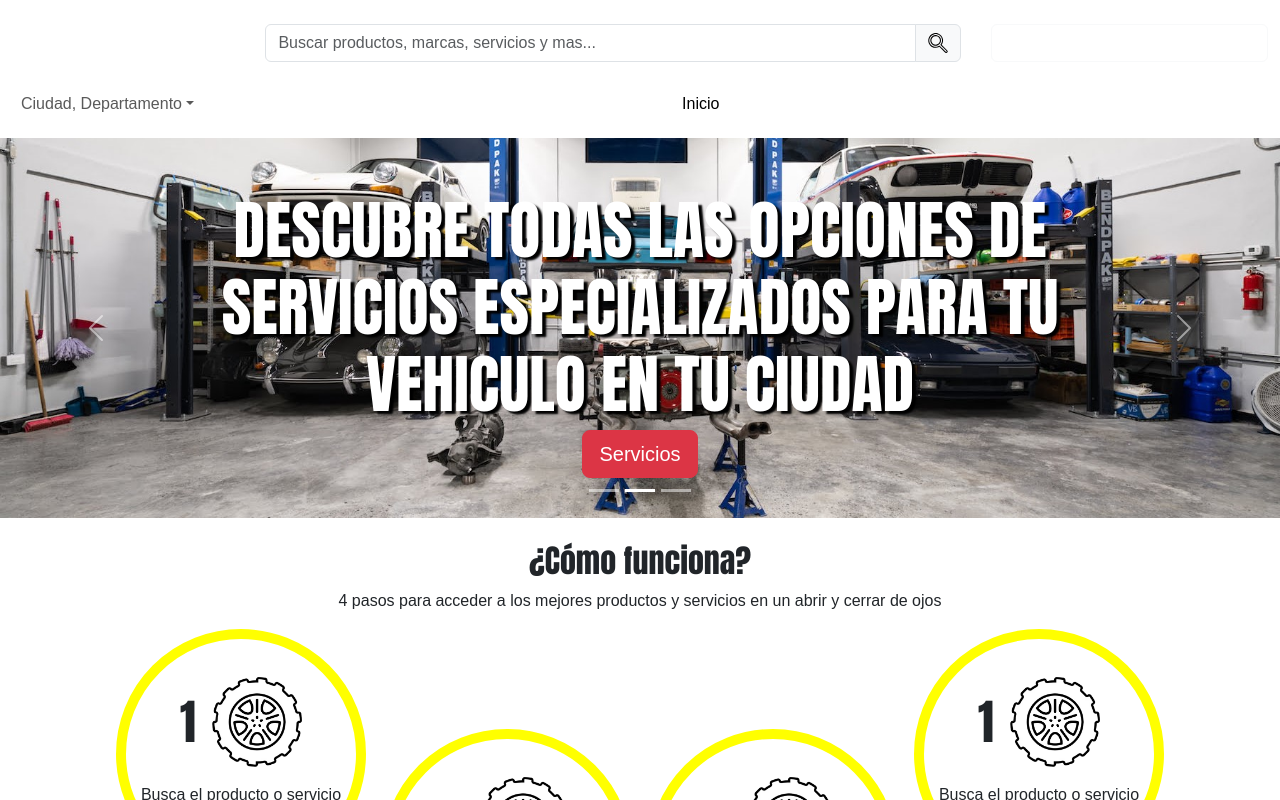
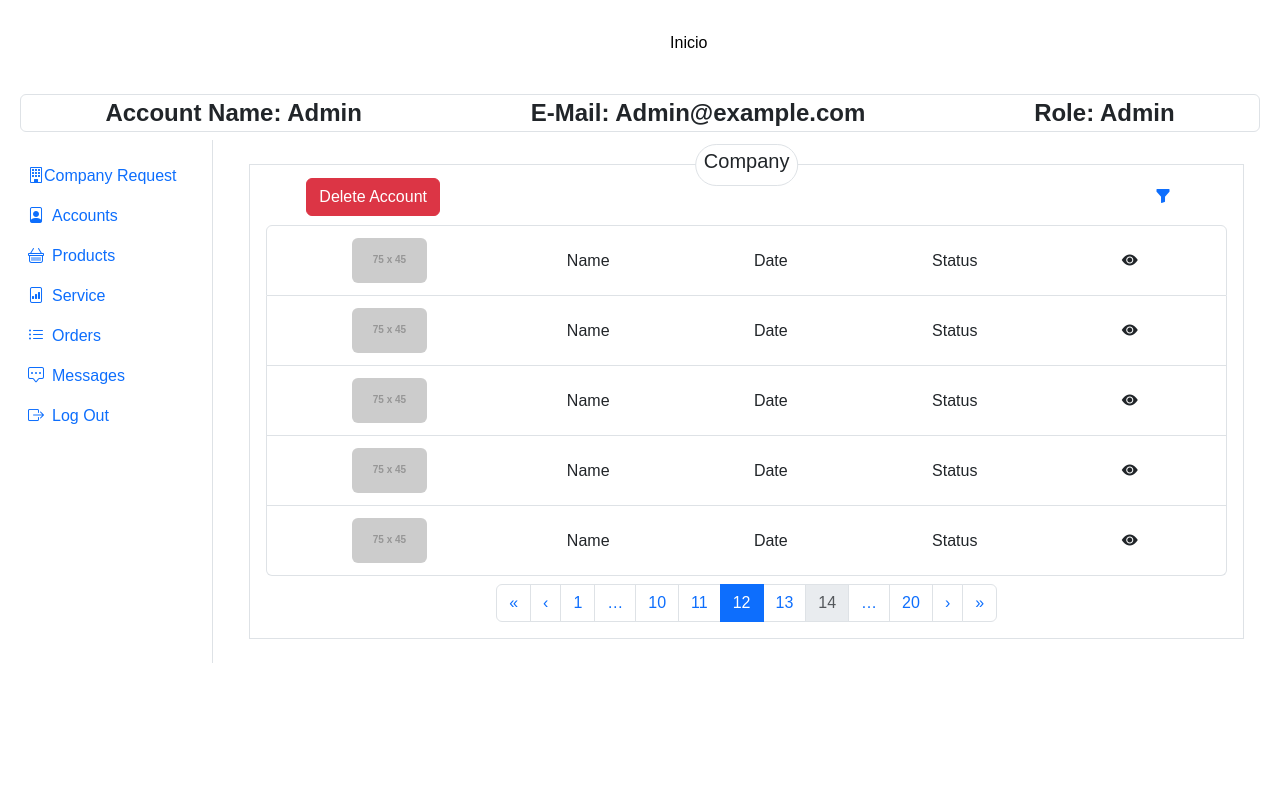
Before and after one commit to ManuelOrtegaR/the-garage, a React (Vite) app in the folder the-garage/: page /home in a window 1280 px wide. Shown: the top 800 px of the page. Built offline with nearby package versions, Linux system fonts and the light colour scheme.

Commit message:
Profile Admin

```diff
--- a/the-garage/src/main.jsx
+++ b/the-garage/src/main.jsx
@@ -7,12 +7,13 @@ import TheGarageApp from './TheGarageApp.jsx';
 import './theme/index.css';
 import './theme/custom.scss';
 import 'bootstrap-icons/font/bootstrap-icons.css';
+import { ClientProfile, Config } from './thegarage/pages';
 
 ReactDOM.createRoot(document.getElementById('root')).render(
   <React.StrictMode>
     <BrowserRouter>
       <ThemeProvider theme={theme}>
-        <TheGarageApp />
+        {Config ? <ClientProfile /> : <TheGarageApp />}
       </ThemeProvider>
     </BrowserRouter>
   </React.StrictMode>,
--- /dev/null
+++ b/the-garage/src/thegarage/components/profiles/CompanyAccount.jsx
@@ -0,0 +1,113 @@
+import Nav from 'react-bootstrap/Nav';
+import Pagination from 'react-bootstrap/Pagination';
+import ListGroup from 'react-bootstrap/ListGroup';
+
+export const CompanyAccount = () => {
+  return (
+    <div className=" position-relative border text-center m-4">
+      <div className="bg-body z-3 py-1 px-2 position-absolute translate-middle mt-0 start-50 text-center border rounded-pill">
+        <h5>Company</h5>
+      </div>
+
+      <div className="mt-1 mb-2 mx-3 d-flex flex-column align-items-center">
+        <div className="d-flex justify-content-between align-items-center col-11 m-2">
+          <button type="button" className="btn btn-danger">
+            Delete Account
+          </button>
+          <nav>
+            <Nav defaultActiveKey="/home" className="flex-column">
+              <Nav.Link href="/home">
+                <i className="bi bi-funnel-fill"></i>
+              </Nav.Link>
+            </Nav>
+          </nav>
+        </div>
+
+        <ListGroup as="ul" className="w-100">
+          <ListGroup.Item
+            as="li"
+            className="d-flex justify-content-around align-items-center m-0 position-relative"
+          >
+            <img src="https://placehold.co/75x45" className="rounded m-1" />
+            <span className="p-2 lh-1 text-start">Name</span>
+            <span className="p-2">Date</span>
+            <span className="p-2">Status</span>
+            <Nav.Link href="/home" className="p-2">
+              <i className="bi bi-eye-fill"></i>
+            </Nav.Link>
+          </ListGroup.Item>
+
+          <ListGroup.Item
+            as="li"
+            className="d-flex justify-content-around align-items-center m-0 position-relative"
+          >
+            <img src="https://placehold.co/75x45" className="rounded m-1" />
+            <span className="p-2 lh-1 text-start">Name</span>
+            <span className="p-2">Date</span>
+            <span className="p-2">Status</span>
+            <Nav.Link href="/home" className="p-2">
+              <i className="bi bi-eye-fill"></i>
+            </Nav.Link>
+          </ListGroup.Item>
+
+          <ListGroup.Item
+            as="li"
+            className="d-flex justify-content-around align-items-center m-0 position-relative"
+          >
+            <img src="https://placehold.co/75x45" className="rounded m-1" />
+            <span className="p-2 lh-1 text-start">Name</span>
+            <span className="p-2">Date</span>
+            <span className="p-2">Status</span>
+            <Nav.Link href="/home" className="p-2">
+              <i className="bi bi-eye-fill"></i>
+            </Nav.Link>
+          </ListGroup.Item>
+
+          <ListGroup.Item
+            as="li"
+            className="d-flex justify-content-around align-items-center m-0 position-relative"
+          >
+            <img src="https://placehold.co/75x45" className="rounded m-1" />
+            <span className="p-2 lh-1 text-start">Name</span>
+            <span className="p-2">Date</span>
+            <span className="p-2">Status</span>
+            <Nav.Link href="/home" className="p-2">
+              <i className="bi bi-eye-fill"></i>
+            </Nav.Link>
+          </ListGroup.Item>
+
+          <ListGroup.Item
+            as="li"
+            className="d-flex justify-content-around align-items-center m-0 position-relative"
+          >
+            <img src="https://placehold.co/75x45" className="rounded m-1" />
+            <span className="p-2 lh-1 text-start">Name</span>
+            <span className="p-2">Date</span>
+            <span className="p-2">Status</span>
+            <Nav.Link href="/home" className="p-2">
+              <i className="bi bi-eye-fill"></i>
+            </Nav.Link>
+          </ListGroup.Item>
+        </ListGroup>
+
+        <Pagination className="m-2">
+          <Pagination.First />
+          <Pagination.Prev />
+          <Pagination.Item>{1}</Pagination.Item>
+          <Pagination.Ellipsis />
+
+          <Pagination.Item>{10}</Pagination.Item>
+          <Pagination.Item>{11}</Pagination.Item>
+          <Pagination.Item active>{12}</Pagination.Item>
+          <Pagination.Item>{13}</Pagination.Item>
+          <Pagination.Item disabled>{14}</Pagination.Item>
+
+          <Pagination.Ellipsis />
+          <Pagination.Item>{20}</Pagination.Item>
+          <Pagination.Next />
+          <Pagination.Last />
+        </Pagination>
+      </div>
+    </div>
+  );
+};
--- a/the-garage/src/thegarage/components/profiles/NavClient.jsx
+++ b/the-garage/src/thegarage/components/profiles/NavClient.jsx
@@ -32,7 +32,7 @@ export const NavClient = () => {
         </Nav>
       </nav>
     </>
-  ) : (
+  ) : User === 'Company' ? (
     <>
       <ProfileImg />
       <nav className="mt-3">
@@ -68,5 +68,40 @@ export const NavClient = () => {
         </Nav>
       </nav>
     </>
+  ) : (
+    <>
+      <nav className="mt-3">
+        <Nav defaultActiveKey="/home" className="flex-column">
+          <Nav.Link href="/home">
+            <i className="bi bi-building"></i>
+            Company Request
+          </Nav.Link>
+          <Nav.Link href="/home">
+            <i className="bi bi-file-person me-2" />
+            Accounts
+          </Nav.Link>
+          <Nav.Link href="/home">
+            <i className="bi bi-basket me-2" />
+            Products
+          </Nav.Link>
+          <Nav.Link href="/home">
+            <i className="bi bi-file-bar-graph me-2" />
+            Service
+          </Nav.Link>
+          <Nav.Link eventKey="link-1">
+            <i className="bi bi-list-ul me-2" />
+            Orders
+          </Nav.Link>
+          <Nav.Link eventKey="link-2">
+            <i className="bi bi-chat-square-dots me-2" />
+            Messages
+          </Nav.Link>
+          <Nav.Link eventKey="link-2">
+            <i className="bi bi-box-arrow-right me-2"></i>
+            Log Out
+          </Nav.Link>
+        </Nav>
+      </nav>
+    </>
   );
 };
--- a/the-garage/src/thegarage/components/profiles/index.js
+++ b/the-garage/src/thegarage/components/profiles/index.js
@@ -5,3 +5,4 @@ export * from './Orders';
 export * from './PersonalInformation';
 export * from './ProfileImg';
 export * from './ShoppingCart';
+export * from './CompanyAccount';
--- /dev/null
+++ b/the-garage/src/thegarage/pages/AdminProfile.jsx
@@ -0,0 +1,50 @@
+import {
+  NavClient,
+  ChangePassword,
+  Messages,
+  Orders,
+  PersonalInformation,
+  ShoppingCart,
+  CompanyAccount,
+} from '../components';
+
+import Container from 'react-bootstrap/Container';
+import Row from 'react-bootstrap/Row';
+import Col from 'react-bootstrap/Col';
+import { User, navTest } from '../pages/ClientProfile';
+
+export const AdminProfile = () => {
+  return (
+    <>
+      <Container fluid>
+        <div className="d-flex justify-content-around border rounded m-2 fs-4 fw-bold">
+          <span>Account Name: Admin</span>
+          <span>E-Mail: Admin@example.com</span>
+          <span>Role: Admin</span>
+        </div>
+      </Container>
+      <Container fluid>
+        <Row>
+          <Col md={2} className="border-end">
+            <NavClient />
+          </Col>
+          <Col>
+            {navTest === 1 ? (
+              <CompanyAccount />
+            ) : navTest === 2 ? (
+              <CompanyAccount />
+            ) : navTest === 3 ? (
+              <ShoppingCart />
+            ) : navTest === 4 ? (
+              <ShoppingCart />
+            ) : navTest === 5 ? (
+              <CompanyAccount />
+            ) : (
+              <Messages />
+            )}
+          </Col>
+        </Row>
+      </Container>
+    </>
+  );
+};
--- a/the-garage/src/thegarage/pages/ClientProfile.jsx
+++ b/the-garage/src/thegarage/pages/ClientProfile.jsx
@@ -10,14 +10,20 @@ import {
 import Container from 'react-bootstrap/Container';
 import Row from 'react-bootstrap/Row';
 import Col from 'react-bootstrap/Col';
+import { NavComponent } from '../../ui/pages/NavComponent';
+import { AdminProfile } from './AdminProfile';
 
 // eslint-disable-next-line react-refresh/only-export-components
-export const User = 'Company';
+export const User = 'Admin';
+export const Config = true;
 // eslint-disable-next-line react-refresh/only-export-components
-export const navTest = 6;
+export const navTest = 1;
 
 export function ClientProfile() {
   return (
+    <>
+      <NavComponent />
+      {User != 'Admin' ? (
         <Container fluid>
           <Row>
             <Col md={2} className="border-end">
@@ -51,5 +57,9 @@ export function ClientProfile() {
             </Col>
           </Row>
         </Container>
+      ) : (
+        <AdminProfile />
+      )}
+    </>
   );
 }
--- a/the-garage/src/ui/pages/NavComponent.jsx
+++ b/the-garage/src/ui/pages/NavComponent.jsx
@@ -2,12 +2,15 @@ import { Button, Container, Navbar } from 'react-bootstrap';
 import { NavLogo, SearchInput, NavLocation, NavMenu } from '../components';
 import styled from '@emotion/styled';
 import { NavLink } from 'react-router-dom';
+import { Config } from '../../thegarage/pages';
 
 export const NavComponent = () => {
   return (
     <NavbarStyled>
       <ContainerNavStyled>
         <NavLogo />
+        {!Config ? (
+          <>
             <SearchInput />
             <ButtonStyled variant="outline-light">
               <NavLink
@@ -17,11 +20,23 @@ export const NavComponent = () => {
                 Ingresa / Crea una cuenta
               </NavLink>
             </ButtonStyled>
+          </>
+        ) : (
+          <>
+            <ContainerNavStyled className="d-flex justify-content-end">
+              <NavMenu />
             </ContainerNavStyled>
+          </>
+        )}
+      </ContainerNavStyled>
+      {!Config ? (
+        <>
           <ContainerNavStyled>
             <NavLocation />
             <NavMenu />
           </ContainerNavStyled>
+        </>
+      ) : null}
     </NavbarStyled>
   );
 };
```
Lines whose indentation alone changed are shown as unchanged.
